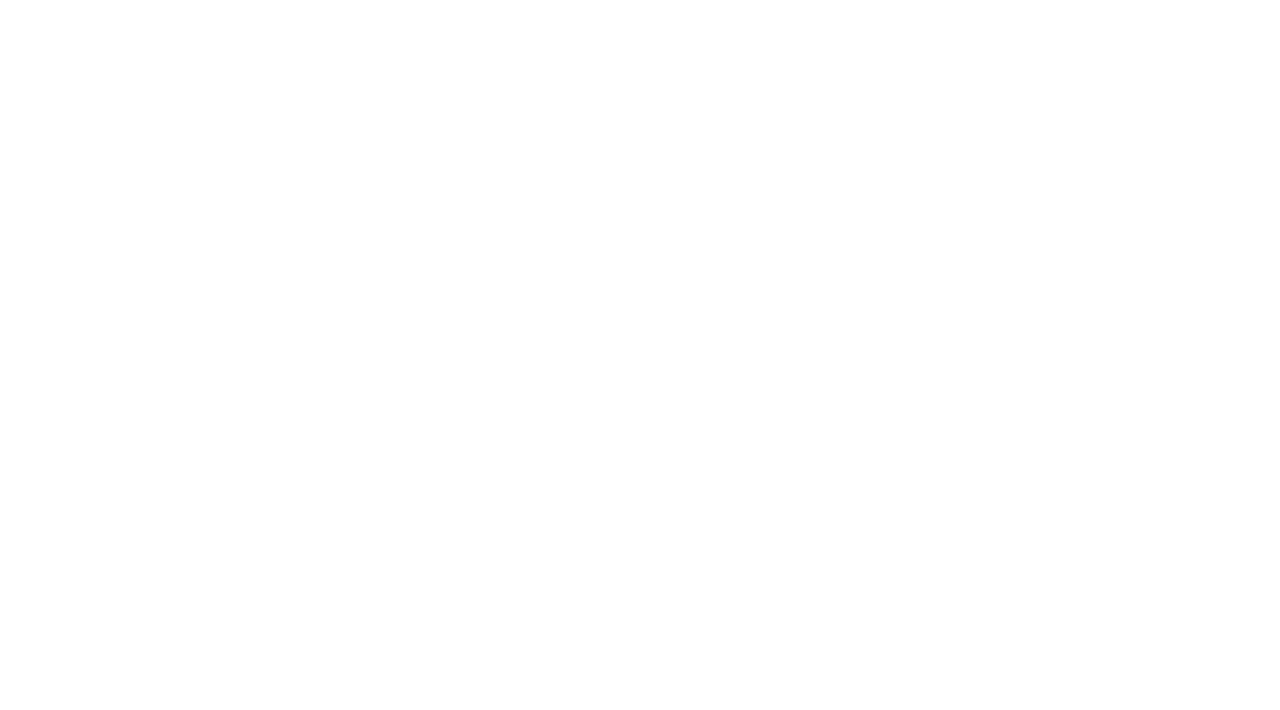
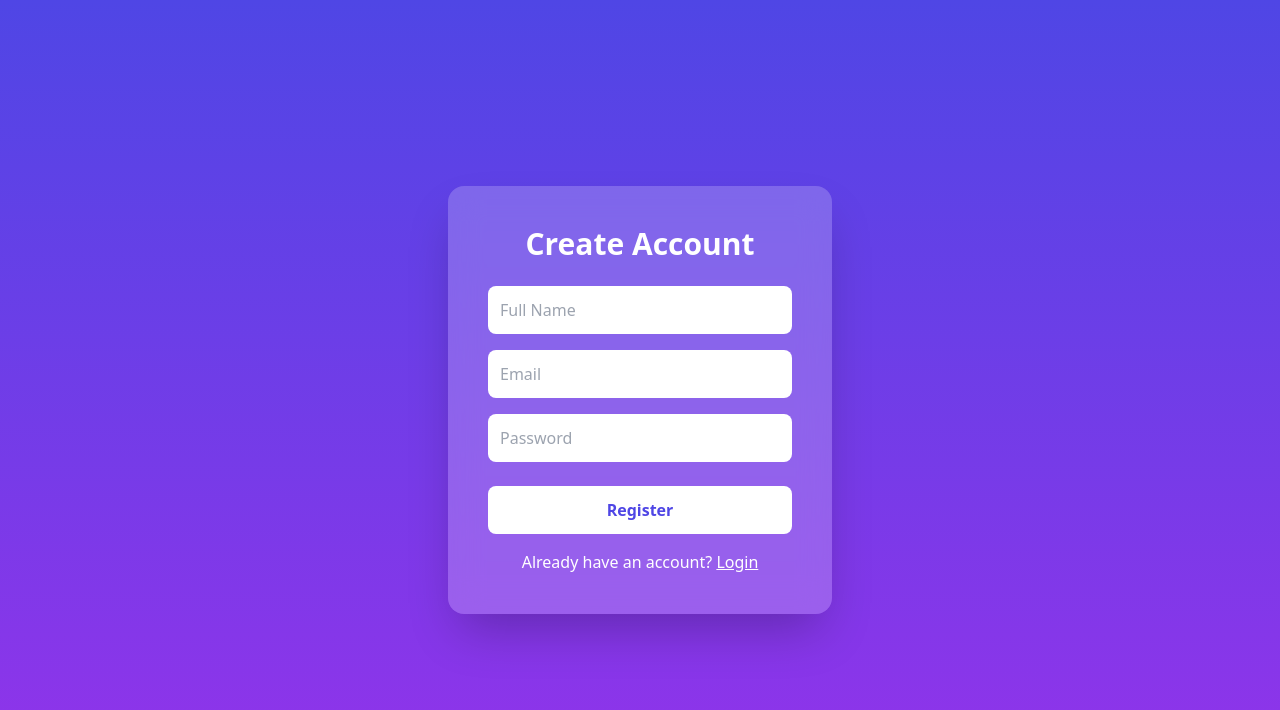
Before and after one commit to YogeshKumar445/Smart-life-dashboard, a React (Vite) app in the folder frontend/: page /register in a window 1280 px wide. Before the commit this address had no page. Shown: the top 710 px of the page. Built offline with nearby package versions, Linux system fonts and the light colour scheme.

Commit message:
add new register function

```diff
--- a/frontend/src/App.jsx
+++ b/frontend/src/App.jsx
@@ -1,5 +1,6 @@
 import { BrowserRouter, Routes, Route } from "react-router-dom";
 import Login from "./pages/Login";
+import Register from "./pages/Register";
 import Dashboard from "./pages/Dashboard";
 import Health from "./pages/Health";
 import Finance from "./pages/Finance";
@@ -11,14 +12,56 @@ function App() {
   return (
     <BrowserRouter>
       <Routes>
+        {/* Public Routes */}
         <Route path="/" element={<Login />} />
         <Route path="/login" element={<Login />} />
+        <Route path="/register" element={<Register />} />
 
-        <Route path="/dashboard" element={<ProtectedRoute><Dashboard /></ProtectedRoute>} />
-        <Route path="/health" element={<ProtectedRoute><Health /></ProtectedRoute>} />
-        <Route path="/finance" element={<ProtectedRoute><Finance /></ProtectedRoute>} />
-        <Route path="/study" element={<ProtectedRoute><Study /></ProtectedRoute>} />
-        <Route path="/tasks" element={<ProtectedRoute><Tasks /></ProtectedRoute>} />
+        {/* Protected Routes */}
+        <Route
+          path="/dashboard"
+          element={
+            <ProtectedRoute>
+              <Dashboard />
+            </ProtectedRoute>
+          }
+        />
+
+        <Route
+          path="/health"
+          element={
+            <ProtectedRoute>
+              <Health />
+            </ProtectedRoute>
+          }
+        />
+
+        <Route
+          path="/finance"
+          element={
+            <ProtectedRoute>
+              <Finance />
+            </ProtectedRoute>
+          }
+        />
+
+        <Route
+          path="/study"
+          element={
+            <ProtectedRoute>
+              <Study />
+            </ProtectedRoute>
+          }
+        />
+
+        <Route
+          path="/tasks"
+          element={
+            <ProtectedRoute>
+              <Tasks />
+            </ProtectedRoute>
+          }
+        />
       </Routes>
     </BrowserRouter>
   );
--- a/frontend/src/api/api.js
+++ b/frontend/src/api/api.js
@@ -1,5 +1,6 @@
 const API_URL = "http://localhost:5000/api";
 
+// ================= LOGIN =================
 export const loginUser = async (email, password) => {
   const res = await fetch(`${API_URL}/auth/login`, {
     method: "POST",
@@ -10,6 +11,18 @@ export const loginUser = async (email, password) => {
   return res.json();
 };
 
+// ================= REGISTER =================
+export const registerUser = async (name, email, password) => {
+  const res = await fetch(`${API_URL}/auth/register`, {
+    method: "POST",
+    headers: { "Content-Type": "application/json" },
+    body: JSON.stringify({ name, email, password }),
+  });
+
+  return res.json();
+};
+
+// ================= DASHBOARD STATS =================
 export const getDashboardStats = async () => {
   const token = localStorage.getItem("token");
 
--- a/frontend/src/pages/Login.jsx
+++ b/frontend/src/pages/Login.jsx
@@ -4,6 +4,7 @@ import { loginUser } from "../api/api";
 
 const Login = () => {
   const navigate = useNavigate();
+
   const [email, setEmail] = useState("");
   const [password, setPassword] = useState("");
 
@@ -17,9 +18,9 @@ const Login = () => {
         localStorage.setItem("token", data.token);
         navigate("/dashboard");
       } else {
-        alert("Invalid Credentials");
+        alert(data.message || "Invalid Credentials");
       }
-    } catch (err) {
+    } catch (error) {
       alert("Login Failed");
     }
   };
@@ -37,18 +38,25 @@ const Login = () => {
         <input
           type="email"
           placeholder="Email"
-          className="w-full p-3 mb-4 rounded-lg"
+          className="w-full p-3 mb-4 rounded-lg focus:outline-none"
+          value={email}
           onChange={(e) => setEmail(e.target.value)}
+          required
         />
 
         <input
           type="password"
           placeholder="Password"
-          className="w-full p-3 mb-6 rounded-lg"
+          className="w-full p-3 mb-6 rounded-lg focus:outline-none"
+          value={password}
           onChange={(e) => setPassword(e.target.value)}
+          required
         />
 
-        <button className="w-full bg-white text-indigo-600 py-3 rounded-lg font-bold hover:scale-105 transition-all">
+        <button
+          type="submit"
+          className="w-full bg-white text-indigo-600 py-3 rounded-lg font-bold hover:scale-105 transition-all duration-300"
+        >
           Login
         </button>
 
--- a/frontend/src/pages/Register.jsx
+++ b/frontend/src/pages/Register.jsx
@@ -1,55 +1,78 @@
 import { useState } from "react";
-import { useNavigate } from "react-router-dom";
-import API from "../services/api";
+import { useNavigate, Link } from "react-router-dom";
+import { registerUser } from "../api/api";
 
-function Register() {
-  const [form, setForm] = useState({ name: "", email: "", password: "" });
+const Register = () => {
   const navigate = useNavigate();
 
-  const handleSubmit = async (e) => {
+  const [name, setName] = useState("");
+  const [email, setEmail] = useState("");
+  const [password, setPassword] = useState("");
+
+  const handleRegister = async (e) => {
     e.preventDefault();
+
     try {
-      await API.post("/auth/register", form);
-      alert("Registered successfully");
-      navigate("/");
-    } catch {
-      alert("User already exists");
+      const data = await registerUser(name, email, password);
+
+      if (data.token) {
+        localStorage.setItem("token", data.token);
+        navigate("/dashboard");
+      } else {
+        alert(data.message || "Registration Failed");
+      }
+    } catch (error) {
+      alert("Something went wrong");
     }
   };
 
   return (
-    <div className="min-h-screen flex items-center justify-center bg-gray-100">
+    <div className="h-screen flex items-center justify-center bg-gradient-to-br from-indigo-600 to-purple-600">
       <form
-        onSubmit={handleSubmit}
-        className="bg-white p-8 rounded-xl shadow-lg w-96"
+        onSubmit={handleRegister}
+        className="bg-white/20 backdrop-blur-lg p-10 rounded-2xl shadow-2xl w-96 animate-fadeIn"
       >
-        <h2 className="text-2xl font-bold mb-6 text-center">Create Account</h2>
+        <h2 className="text-white text-3xl font-bold mb-6 text-center">
+          Create Account
+        </h2>
 
         <input
-          placeholder="Name"
-          className="w-full border p-2 mb-3"
-          onChange={(e) => setForm({ ...form, name: e.target.value })}
+          type="text"
+          placeholder="Full Name"
+          className="w-full p-3 mb-4 rounded-lg focus:outline-none"
+          onChange={(e) => setName(e.target.value)}
+          required
         />
 
         <input
+          type="email"
           placeholder="Email"
-          className="w-full border p-2 mb-3"
-          onChange={(e) => setForm({ ...form, email: e.target.value })}
+          className="w-full p-3 mb-4 rounded-lg focus:outline-none"
+          onChange={(e) => setEmail(e.target.value)}
+          required
         />
 
         <input
           type="password"
           placeholder="Password"
-          className="w-full border p-2 mb-4"
-          onChange={(e) => setForm({ ...form, password: e.target.value })}
+          className="w-full p-3 mb-6 rounded-lg focus:outline-none"
+          onChange={(e) => setPassword(e.target.value)}
+          required
         />
 
-        <button className="w-full bg-indigo-600 text-white py-2 rounded">
+        <button className="w-full bg-white text-indigo-600 py-3 rounded-lg font-bold hover:scale-105 transition-all duration-300">
           Register
         </button>
+
+        <p className="text-white mt-4 text-center">
+          Already have an account?{" "}
+          <Link to="/login" className="underline">
+            Login
+          </Link>
+        </p>
       </form>
     </div>
   );
-}
+};
 
 export default Register;
```
Also changed, not shown: 1 other file (tests, documents, lock files or other folders).
